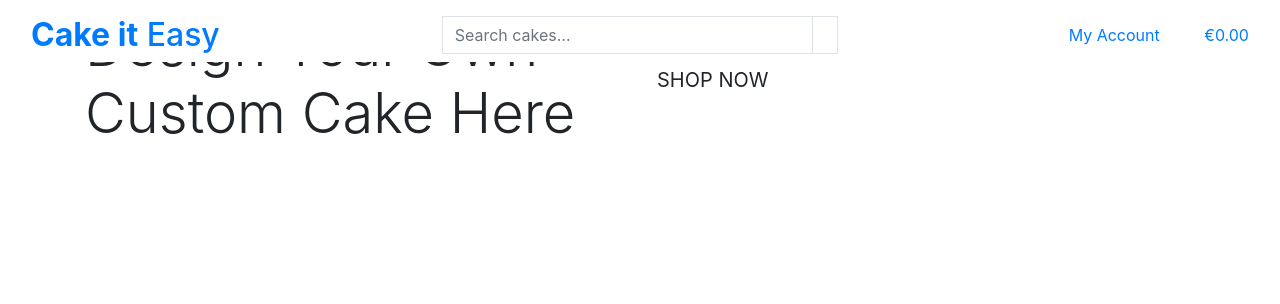
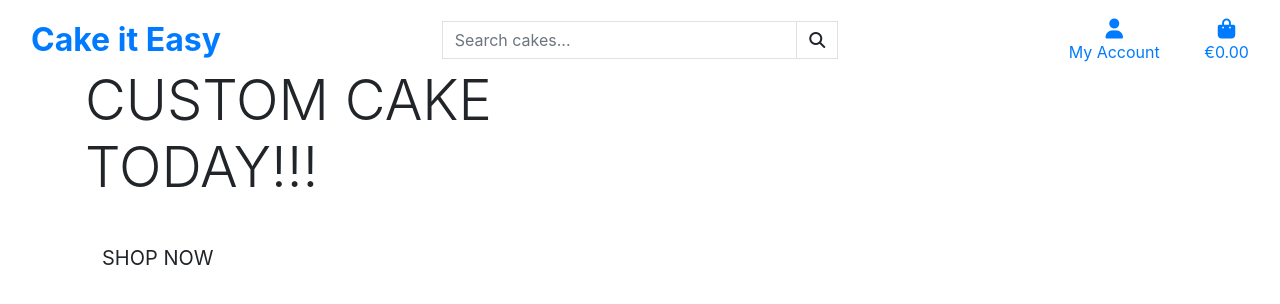
Before and after one commit to MaireadKelly/cake_it_easy_v2, a Django app: page / in a window 1280 px wide. Shown: the top 304 px of the page. Run offline with Django 5.2, Linux system fonts and the light colour scheme; some libraries are stand-ins or nearby versions.

Commit message:
completed homepage header and css

```diff
--- a/cake_it_easy_v2/settings.py
+++ b/cake_it_easy_v2/settings.py
@@ -144,8 +144,8 @@ USE_TZ = True
 # Static files (CSS, JavaScript, Images)
 # https://docs.djangoproject.com/en/5.2/howto/static-files/
 
-STATIC_URL = 'static/'
-STATICFILES_DIRS = [os.path.join(BASE_DIR, 'static')]
+STATIC_URL = '/static/'
+STATICFILES_DIRS = (os.path.join(BASE_DIR, 'static'),)
 
 MEDIA_URL = '/media/'
 MEDIA_ROOT = os.path.join(BASE_DIR, 'media')
--- a/cake_it_easy_v2/urls.py
+++ b/cake_it_easy_v2/urls.py
@@ -16,9 +16,11 @@ Including another URLconf
 """
 from django.contrib import admin
 from django.urls import path, include
+from django.conf import settings
+from django.conf.urls.static import static
 
 urlpatterns = [
     path('admin/', admin.site.urls),
     path('accounts/', include('allauth.urls')),
     path('', include('home.urls')),
-]
+] + static(settings.MEDIA_URL, document_root=settings.MEDIA_ROOT)
--- a/home/templates/home/index.html
+++ b/home/templates/home/index.html
@@ -2,26 +2,23 @@
 {% load static %}
 
 {% block page_header %}
-  <div class="container header-container">
-    <div class="row">
-      <div class="col"></div>
-    </div>
-  </div>
 {% endblock %}
 
-{% block content%}
+{% block content %}
+<div class="header-container">
     <div class="container h-100">
         <div class="row h-100">
-      <div class="col-7 col-md-6 my-auto">
+            <div class="col-12 col-md-6 my-auto text-center text-md-left">
+            <div class="hero-overlay">
                 <h1 class="display-4 logo-font text-black">
-          Design Your Own Custom Cake Here
+                    ORDER YOUR CUSTOM CAKE TODAY!!!
                 </h1>
-      </div>
-      <div class="my-5">
-        <h4>
+                <h4 class="mt-4">
                     <a href="" class="shop-now-button btn btn-lg rounded-0 text-uppercase py-3">Shop Now</a>
                 </h4>
               </div>
             </div>
         </div>
+    </div>
+</div>
 {% endblock %}
--- a/templates/base.html
+++ b/templates/base.html
@@ -12,16 +12,19 @@
         <link rel="preconnect" href="https://fonts.googleapis.com">
         <link rel="preconnect" href="https://fonts.gstatic.com" crossorigin>
         <link href="https://fonts.googleapis.com/css2?family=Poppins:wght@400;600;700&family=Pacifico&display=swap" rel="stylesheet">
+        <link rel="preconnect" href="https://fonts.googleapis.com">
+        <link rel="preconnect" href="https://fonts.gstatic.com" crossorigin>
+        <link href="https://fonts.googleapis.com/css2?family=Bangers&family=Poppins:wght@400;700&display=swap" rel="stylesheet">
 
         {% endblock %}
 
         {% block corecss %}
         <link rel="stylesheet" href="https://stackpath.bootstrapcdn.com/bootstrap/4.4.1/css/bootstrap.min.css"
             integrity="sha384-Vkoo8x4CGsO3+Hhxv8T/Q5PaXtkKtu6ug5TOeNV6gBiFeWPGFN9MuhOf23Q9Ifjh" crossorigin="anonymous">
+        <link rel="stylesheet" href="{% static 'css/base.css' %}">
         {% endblock %}
 
         {% block extra_css %}
-        <link rel="stylesheet" href="{% static 'css/base.css' %}">
         {% endblock %}
 
         {% block corejs %}
@@ -33,6 +36,7 @@
         <script src="https://stackpath.bootstrapcdn.com/bootstrap/4.4.1/js/bootstrap.min.js"
             integrity="sha384-wfSDF2E50Y2D1uUdj0O3uMBJnjuUD4Ih7YwaYd1iqfktj0Uod8GCExl3Og8ifwB6"
             crossorigin="anonymous"></script>
+        <script src="https://kit.fontawesome.com/d5ab71ba5d.js" crossorigin="anonymous"></script>
         {% endblock %}
 
         {% block extra_js %}
@@ -47,7 +51,7 @@
             <div id="topnav" class="row bg-white pt-lg-2 d-none d-lg-flex">
                 <div class="col-12 col-lg-4 my-auto py-1 py-lg-0 text-center text-lg-left">
                     <a href="{% url 'home' %}" class="nav-link main-logo-link">
-                        <h2 class="logo-font text-black my-0"><strong>Cake it</strong> Easy</h2>
+                        <h2 class="logo-font text-black my-0"><strong>Cake it Easy</strong></h2>
                     </a>
                 </div>
                 <div class="col-12 col-lg-4 my-auto py-1 py-lg-0">
```
Lines whose indentation alone changed are shown as unchanged.
